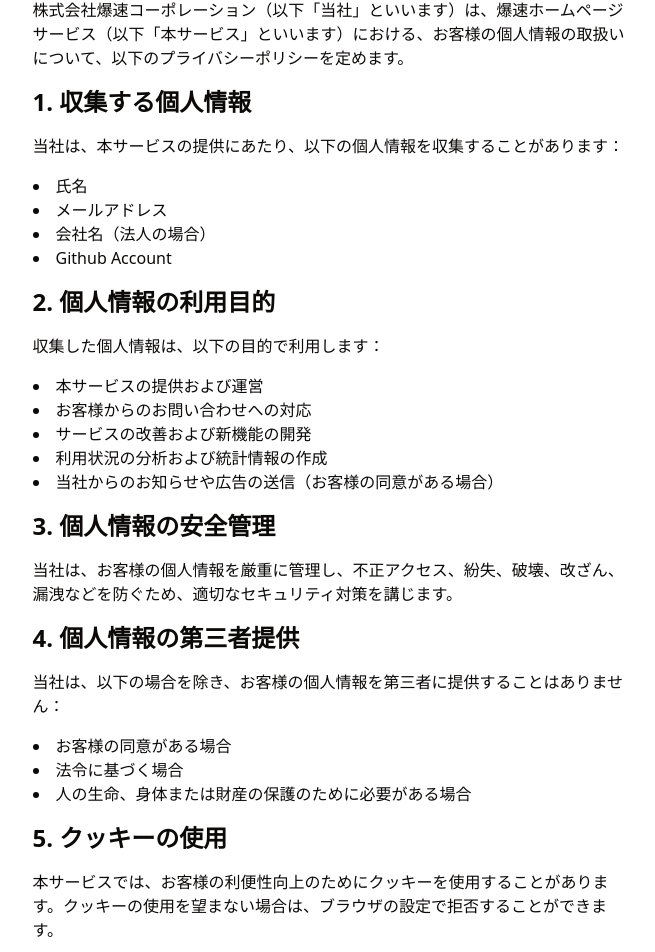
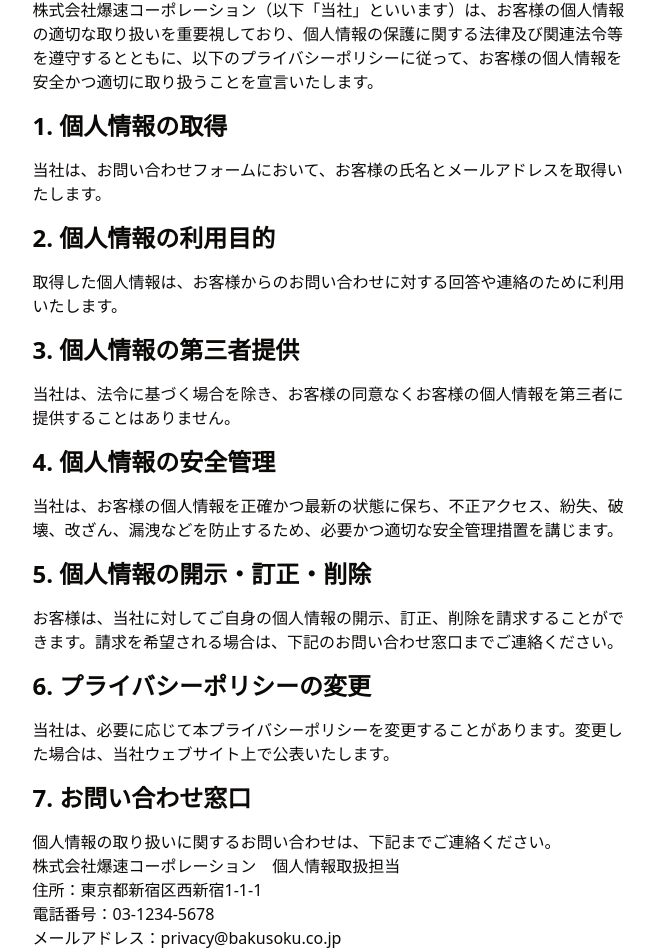
Before and after one commit to nsho1010/test-pr, a Next.js app: page /privacy-policy in a window 1280 px wide. Shown: the part 198-1150 px from the top of the page, without its empty margins (310-965 px from the left). Built offline with nearby package versions, Linux system fonts and the light colour scheme.

Commit message:
Revert "legalを更新"
This reverts commit 0f756210c47922953e18c26da8378e1183f01e29.

```diff
--- a/src/app/privacy-policy/page.tsx
+++ b/src/app/privacy-policy/page.tsx
@@ -35,65 +35,35 @@
       </Breadcrumb>
       <article className="prose prose-slate mx-auto dark:prose-invert">
         <div className="space-y-4">
-          <h1 className="text-3xl font-bold mb-4">爆速ホームページ プライバシーポリシー</h1>
+          <h1 className="text-3xl font-bold mb-4">プライバシーポリシー</h1>
           <p className="mb-4">
-            株式会社爆速コーポレーション（以下「当社」といいます）は、爆速ホームページサービス（以下「本サービス」といいます）における、お客様の個人情報の取扱いについて、以下のプライバシーポリシーを定めます。
+            株式会社爆速コーポレーション（以下「当社」といいます）は、お客様の個人情報の適切な取り扱いを重要視しており、個人情報の保護に関する法律及び関連法令等を遵守するとともに、以下のプライバシーポリシーに従って、お客様の個人情報を安全かつ適切に取り扱うことを宣言いたします。
           </p>
-
-          <h2 className="text-2xl font-bold mb-2">1. 収集する個人情報</h2>
+          <h2 className="text-2xl font-bold mb-2">1. 個人情報の取得</h2>
           <p className="mb-4">
-            当社は、本サービスの提供にあたり、以下の個人情報を収集することがあります：
+            当社は、お問い合わせフォームにおいて、お客様の氏名とメールアドレスを取得いたします。
           </p>
-          <ul className="list-disc list-inside mb-4">
-            <li>氏名</li>
-            <li>メールアドレス</li>
-            <li>会社名（法人の場合）</li>
-            <li>Github Account</li>
-          </ul>
-
           <h2 className="text-2xl font-bold mb-2">2. 個人情報の利用目的</h2>
           <p className="mb-4">
-            収集した個人情報は、以下の目的で利用します：
+            取得した個人情報は、お客様からのお問い合わせに対する回答や連絡のために利用いたします。
           </p>
-          <ul className="list-disc list-inside mb-4">
-            <li>本サービスの提供および運営</li>
-            <li>お客様からのお問い合わせへの対応</li>
-            <li>サービスの改善および新機能の開発</li>
-            <li>利用状況の分析および統計情報の作成</li>
-            <li>当社からのお知らせや広告の送信（お客様の同意がある場合）</li>
-          </ul>
-
-          <h2 className="text-2xl font-bold mb-2">3. 個人情報の安全管理</h2>
+          <h2 className="text-2xl font-bold mb-2">3. 個人情報の第三者提供</h2>
           <p className="mb-4">
-            当社は、お客様の個人情報を厳重に管理し、不正アクセス、紛失、破壊、改ざん、漏洩などを防ぐため、適切なセキュリティ対策を講じます。
+            当社は、法令に基づく場合を除き、お客様の同意なくお客様の個人情報を第三者に提供することはありません。
           </p>
-
-          <h2 className="text-2xl font-bold mb-2">4. 個人情報の第三者提供</h2>
+          <h2 className="text-2xl font-bold mb-2">4. 個人情報の安全管理</h2>
           <p className="mb-4">
-            当社は、以下の場合を除き、お客様の個人情報を第三者に提供することはありません：
+            当社は、お客様の個人情報を正確かつ最新の状態に保ち、不正アクセス、紛失、破壊、改ざん、漏洩などを防止するため、必要かつ適切な安全管理措置を講じます。
           </p>
-          <ul className="list-disc list-inside mb-4">
-            <li>お客様の同意がある場合</li>
-            <li>法令に基づく場合</li>
-            <li>人の生命、身体または財産の保護のために必要がある場合</li>
-          </ul>
-
-          <h2 className="text-2xl font-bold mb-2">5. クッキーの使用</h2>
-          <p className="mb-4">
-            本サービスでは、お客様の利便性向上のためにクッキーを使用することがあります。クッキーの使用を望まない場合は、ブラウザの設定で拒否することができます。
-          </p>
-
-          <h2 className="text-2xl font-bold mb-2">6. 個人情報の開示・訂正・削除</h2>
+          <h2 className="text-2xl font-bold mb-2">5. 個人情報の開示・訂正・削除</h2>
           <p className="mb-4">
             お客様は、当社に対してご自身の個人情報の開示、訂正、削除を請求することができます。請求を希望される場合は、下記のお問い合わせ窓口までご連絡ください。
           </p>
-
-          <h2 className="text-2xl font-bold mb-2">7. プライバシーポリシーの変更</h2>
+          <h2 className="text-2xl font-bold mb-2">6. プライバシーポリシーの変更</h2>
           <p className="mb-4">
-            当社は、必要に応じて本プライバシーポリシーを変更することがあります。変更した場合は、本サービスのウェブサイト上で公表いたします。
+            当社は、必要に応じて本プライバシーポリシーを変更することがあります。変更した場合は、当社ウェブサイト上で公表いたします。
           </p>
-
-          <h2 className="text-2xl font-bold mb-2">8. お問い合わせ窓口</h2>
+          <h2 className="text-2xl font-bold mb-2">7. お問い合わせ窓口</h2>
           <p>
             個人情報の取り扱いに関するお問い合わせは、下記までご連絡ください。<br />
             株式会社爆速コーポレーション　個人情報取扱担当<br />
@@ -107,4 +77,7 @@
   );
 };
 
+
+
+
 export default PrivacyPolicyPage;
--- a/src/app/tos/page.tsx
+++ b/src/app/tos/page.tsx
@@ -35,50 +35,20 @@
       </Breadcrumb>
       <article className="prose prose-slate mx-auto dark:prose-invert">
         <div className="space-y-4">
-          <h1 className="text-3xl font-bold mb-4">爆速ホームページ 利用規約</h1>
+          <h1 className="text-3xl font-bold mb-4">利用規約</h1>
           <p className="mb-4">
-            株式会社Float Engineering（以下、「当社」といいます。）は、当社が提供する爆速ホームページサービス（以下、「本サービス」といいます。）の利用に関して、以下の通り利用規約（以下、「本規約」といいます。）を定めます。
+          株式会社爆速コーポレーション（以下、「当社」といいます。）は、本ウェブサイトの情報やコンテンツの正確性、完全性、有用性、最新性、適法性を保証するものではありません。また、本ウェブサイトの利用によって生じたいかなる損害についても、当社は一切の責任を負いません。
           </p>
-
-          <h2 className="text-2xl font-bold mb-2">第1条（適用）</h2>
           <p className="mb-4">
-            本規約は、本サービスの利用に関する当社と利用者との間の権利義務関係を定めることを目的とし、利用者と当社との間の本サービスの利用に関わる一切の関係に適用されるものとします。
+          本ウェブサイトに掲載された情報やコンテンツは、予告なしに変更または削除することがあります。また、本ウェブサイトへのアクセスや利用が中断または停止することがあります。
           </p>
-
-          <h2 className="text-2xl font-bold mb-2">第2条（定義）</h2>
           <p className="mb-4">
-            本規約において使用する以下の用語は、各々以下に定める意味を有するものとします。
+          本ウェブサイトに掲載された情報やコンテンツを利用したことによって生じたいかなる損害についても、当社は一切の責任を負いません。
           </p>
-          <ol className="list-decimal list-inside mb-4">
-            <li>「ボイラープレートコード」とは、当社が提供する、ウェブサイト構築のための再利用可能なコードテンプレートを指します。</li>
-            <li>「利用者」とは、本サービスを利用する個人または法人を指します。</li>
-          </ol>
-
-          <h2 className="text-2xl font-bold mb-2">第3条（ボイラープレートコードの利用）</h2>
+          <h2 className="text-2xl font-bold mb-2">著作権について</h2>
           <p className="mb-4">
-            利用者は、本サービスで提供されるボイラープレートコードを、以下の条件に従って利用することができます：
+          本ウェブサイトに掲載されているすべてのコンテンツ（文章、画像、動画、デザイン等）の著作権は、当社または原著作者に帰属します。無断での複製、転載、改変、販売等は禁止します。
           </p>
-          <ol className="list-decimal list-inside mb-4">
-            <li>ボイラープレートコードは、利用者自身のウェブサイト構築のためにのみ使用できます。</li>
-            <li>ボイラープレートコードの再配布、販売、または他者への譲渡は禁止します。</li>
-            <li>ボイラープレートコードを使用して作成されたウェブサイトに、当社のクレジット表示を残す必要はありません。</li>
-          </ol>
-
-          <h2 className="text-2xl font-bold mb-2">第4条（免責事項）</h2>
-          <p className="mb-4">
-            当社は、本サービスおよびボイラープレートコードの品質、正確性、完全性、有用性、最新性、適法性を保証するものではありません。また、本サービスの利用によって生じたいかなる損害についても、当社は一切の責任を負いません。
-          </p>
-
-          <h2 className="text-2xl font-bold mb-2">第5条（著作権）</h2>
-          <p className="mb-4">
-            本サービスで提供されるボイラープレートコードを含むすべてのコンテンツ（文章、画像、デザイン等）の著作権は、当社または原著作者に帰属します。ただし、第3条に定める利用範囲内での使用は許可されます。
-          </p>
-
-          <h2 className="text-2xl font-bold mb-2">第6条（規約の変更）</h2>
-          <p className="mb-4">
-            当社は、必要と判断した場合には、利用者に通知することなくいつでも本規約を変更することができるものとします。変更後の利用規約は、当社ウェブサイトに掲載された時点から効力を生じるものとします。
-          </p>
-
           <p className="text-right">以上</p>
         </div>
       </article>
@@ -86,4 +56,7 @@
   );
 };
 
+
+
+
 export default TermsOfServicePage;
```
